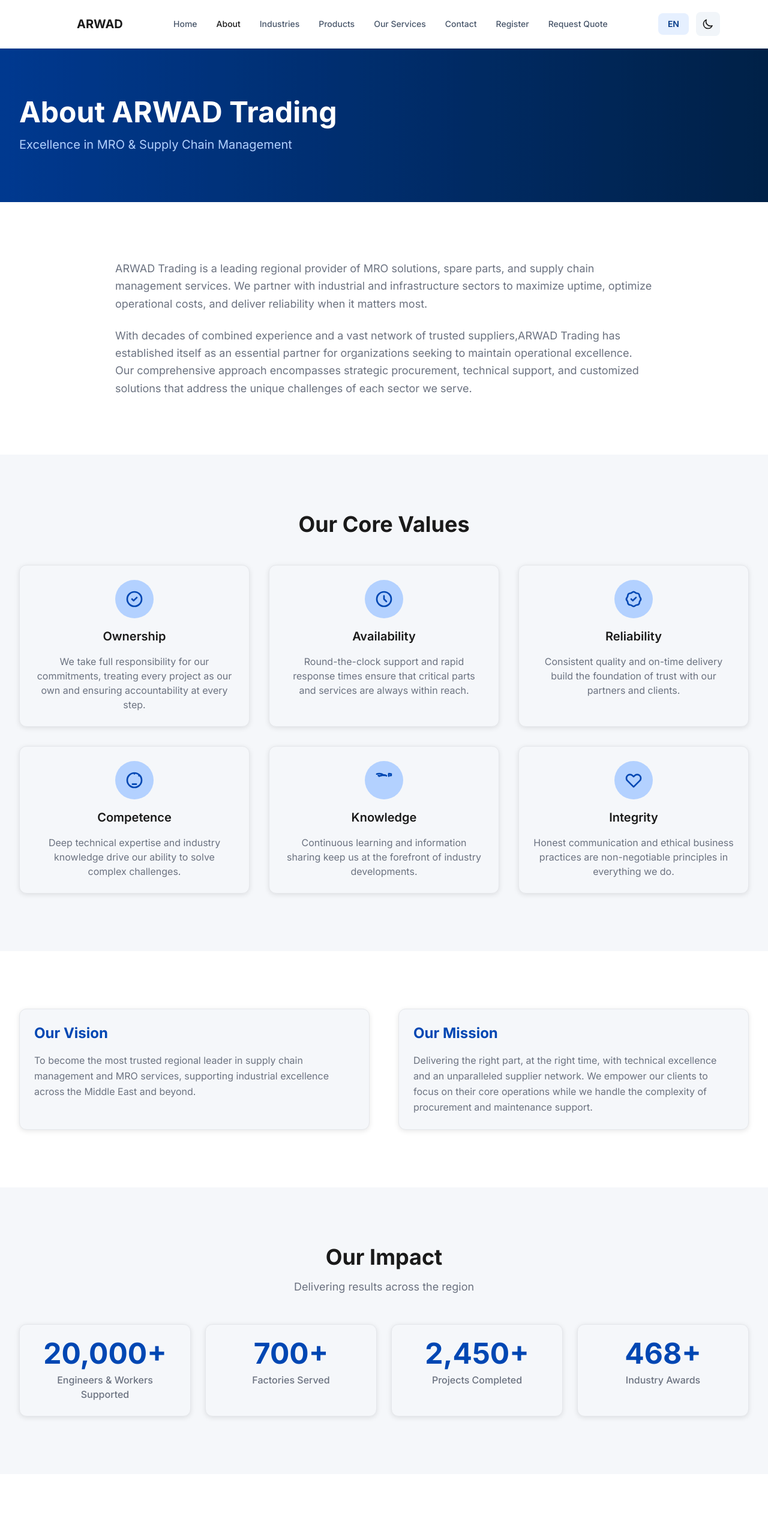
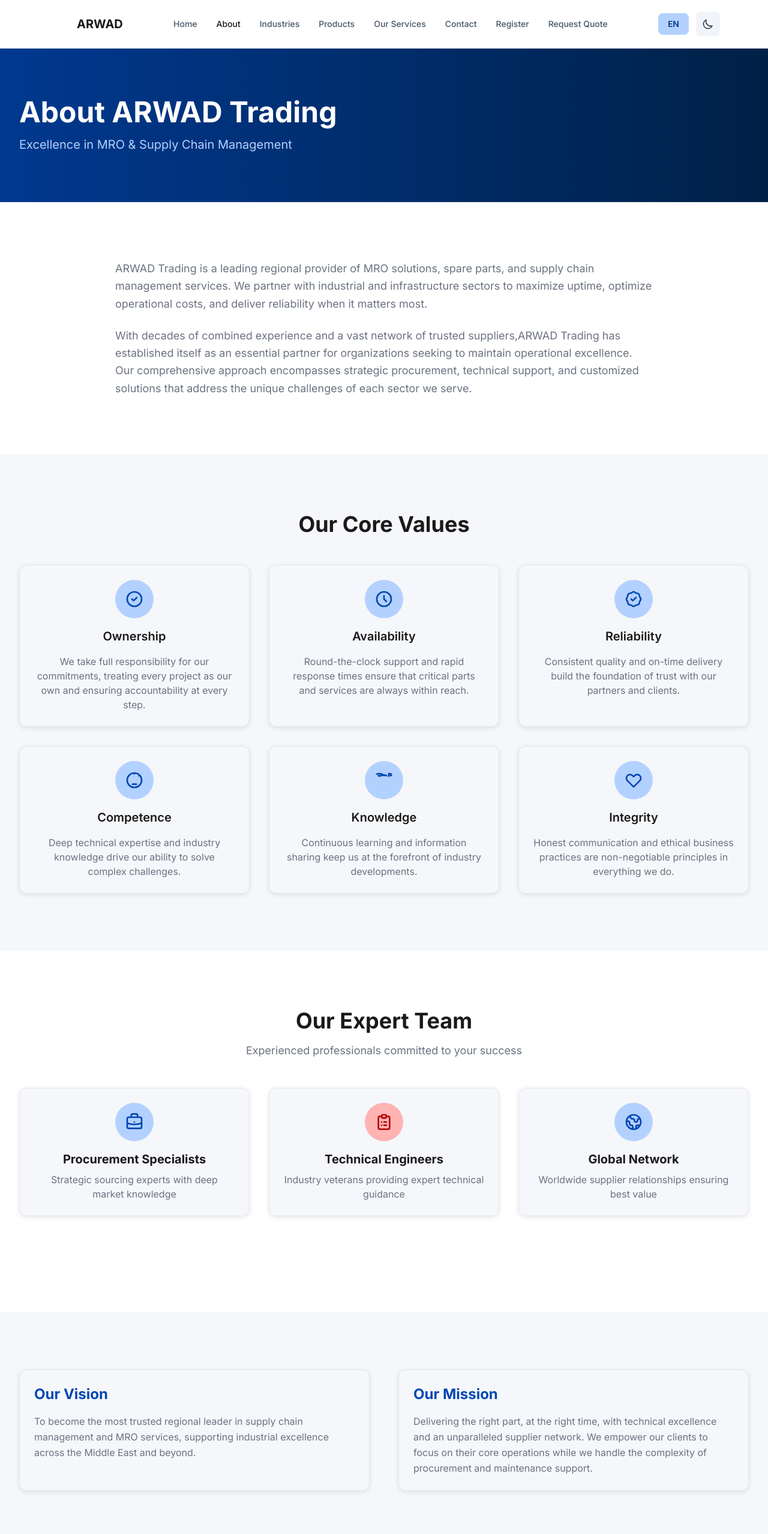
Before and after one commit to SinanZo/Arwad, a Next.js app: page /about in a window 1280 px wide. Shown: the top 2558 px of the page at 60% size. Built offline with nearby package versions, Linux system fonts and the light colour scheme.

Commit message:
feat: comprehensive website enhancement - improved header colors, added team section, expandable industry details, enhanced products filtering, service images, Google Maps integration, and consistent hero sections across all pages

```diff
--- a/app/about/page.tsx
+++ b/app/about/page.tsx
@@ -94,8 +94,49 @@ export default function About() {
         </div>
       </section>
 
+      {/* Team Approach */}
+      <section className="section-padding bg-background">
+        <div className="container-custom">
+          <SectionTitle
+            title="Our Expert Team"
+            subtitle="Experienced professionals committed to your success"
+            centered
+            className="mb-12"
+          />
+          <div className="grid md:grid-cols-3 gap-8 mb-16">
+            <div className="card text-center">
+              <div className="w-16 h-16 bg-primary-100 dark:bg-primary-900/30 rounded-full flex items-center justify-center mx-auto mb-4">
+                <svg className="w-8 h-8 text-primary-600 dark:text-primary-400" fill="none" stroke="currentColor" viewBox="0 0 24 24">
+                  <path strokeLinecap="round" strokeLinejoin="round" strokeWidth={2} d="M21 13.255A23.931 23.931 0 0112 15c-3.183 0-6.22-.62-9-1.745M16 6V4a2 2 0 00-2-2h-4a2 2 0 00-2 2v2m4 6h.01M5 20h14a2 2 0 002-2V8a2 2 0 00-2-2H5a2 2 0 00-2 2v10a2 2 0 002 2z" />
+                </svg>
+              </div>
+              <h3 className="text-xl font-bold mb-2">Procurement Specialists</h3>
+              <p className="text-secondary">Strategic sourcing experts with deep market knowledge</p>
+            </div>
+            <div className="card text-center">
+              <div className="w-16 h-16 bg-accent-100 dark:bg-accent-900/30 rounded-full flex items-center justify-center mx-auto mb-4">
+                <svg className="w-8 h-8 text-accent-600 dark:text-accent-400" fill="none" stroke="currentColor" viewBox="0 0 24 24">
+                  <path strokeLinecap="round" strokeLinejoin="round" strokeWidth={2} d="M9 5H7a2 2 0 00-2 2v12a2 2 0 002 2h10a2 2 0 002-2V7a2 2 0 00-2-2h-2M9 5a2 2 0 002 2h2a2 2 0 002-2M9 5a2 2 0 012-2h2a2 2 0 012 2m-3 7h3m-3 4h3m-6-4h.01M9 16h.01" />
+                </svg>
+              </div>
+              <h3 className="text-xl font-bold mb-2">Technical Engineers</h3>
+              <p className="text-secondary">Industry veterans providing expert technical guidance</p>
+            </div>
+            <div className="card text-center">
+              <div className="w-16 h-16 bg-primary-100 dark:bg-primary-900/30 rounded-full flex items-center justify-center mx-auto mb-4">
+                <svg className="w-8 h-8 text-primary-600 dark:text-primary-400" fill="none" stroke="currentColor" viewBox="0 0 24 24">
+                  <path strokeLinecap="round" strokeLinejoin="round" strokeWidth={2} d="M3.055 11H5a2 2 0 012 2v1a2 2 0 002 2 2 2 0 012 2v2.945M8 3.935V5.5A2.5 2.5 0 0010.5 8h.5a2 2 0 012 2 2 2 0 104 0 2 2 0 012-2h1.064M15 20.488V18a2 2 0 012-2h3.064M21 12a9 9 0 11-18 0 9 9 0 0118 0z" />
+                </svg>
+              </div>
+              <h3 className="text-xl font-bold mb-2">Global Network</h3>
+              <p className="text-secondary">Worldwide supplier relationships ensuring best value</p>
+            </div>
+          </div>
+        </div>
+      </section>
+
       {/* Vision & Mission */}
-      <section className="section-padding bg-background">
+      <section className="section-padding bg-surface">
         <div className="container-custom">
           <div className="grid md:grid-cols-2 gap-12">
             <div className="card">
--- a/app/contact/page.tsx
+++ b/app/contact/page.tsx
@@ -56,9 +56,19 @@ export default function Contact() {
           </div>
 
           <div>
-            {/* Placeholder for map or other info */}
-            <div className="h-96 bg-gradient-to-br from-primary-100 to-primary-200 dark:from-primary-900 dark:to-primary-800 rounded-2xl shadow-custom-lg flex items-center justify-center text-secondary">
-              <p>{t('contact.map_placeholder') || 'Map placeholder - Integrate Google Maps or similar service'}</p>
+            {/* Google Maps Embed */}
+            <div className="h-96 rounded-2xl shadow-custom-lg overflow-hidden border border-custom">
+              <iframe
+                src="https://www.google.com/maps/embed?pb=!1m18!1m12!1m3!1d3610.1907397967754!2d55.26254731501477!3d25.197196383886965!2m3!1f0!2f0!3f0!3m2!1i1024!2i768!4f13.1!3m3!1m2!1s0x3e5f682829c85bf%3A0xa5bbe3a0e7db2fb0!2sBusiness%20Bay%20-%20Dubai!5e0!3m2!1sen!2sae!4v1234567890123!5m2!1sen!2sae"
+                width="100%"
+                height="100%"
+                style={{ border: 0 }}
+                allowFullScreen
+                loading="lazy"
+                referrerPolicy="no-referrer-when-downgrade"
+                title="Arwad Location Map"
+                className="grayscale-[30%] dark:grayscale-[70%]"
+              />
             </div>
           </div>
         </div>
--- a/app/our-services/page.tsx
+++ b/app/our-services/page.tsx
@@ -90,7 +90,14 @@ export default function OurServices() {
                 </ul>
               </div>
             </div>
-            <div className="relative h-96 bg-gradient-to-br from-primary-100 to-primary-200 dark:from-primary-900 dark:to-primary-800 rounded-2xl shadow-custom-lg" />
+            <div className="relative h-96 rounded-2xl shadow-custom-lg overflow-hidden">
+              <img
+                src="/images/home/company-overview.svg"
+                alt="Procurement Services"
+                className="w-full h-full object-cover"
+              />
+              <div className="absolute inset-0 bg-gradient-to-t from-primary-900/50 to-transparent" />
+            </div>
           </div>
         </div>
       </section>
@@ -126,7 +133,14 @@ export default function OurServices() {
                 </ul>
               </div>
             </div>
-            <div className="md:order-1 relative h-96 bg-gradient-to-br from-accent-100 to-accent-200 dark:from-accent-900 dark:to-accent-800 rounded-2xl shadow-custom-lg" />
+            <div className="md:order-1 relative h-96 rounded-2xl shadow-custom-lg overflow-hidden">
+              <img
+                src="/images/products/sensor.svg"
+                alt="Customized Solutions"
+                className="w-full h-full object-cover"
+              />
+              <div className="absolute inset-0 bg-gradient-to-t from-accent-900/50 to-transparent" />
+            </div>
           </div>
         </div>
       </section>
@@ -162,7 +176,14 @@ export default function OurServices() {
                 </ul>
               </div>
             </div>
-            <div className="relative h-96 bg-gradient-to-br from-primary-100 to-primary-200 dark:from-primary-900 dark:to-primary-800 rounded-2xl shadow-custom-lg" />
+            <div className="relative h-96 rounded-2xl shadow-custom-lg overflow-hidden">
+              <img
+                src="/images/products/motor.svg"
+                alt="Automation Solutions"
+                className="w-full h-full object-cover"
+              />
+              <div className="absolute inset-0 bg-gradient-to-t from-primary-900/50 to-transparent" />
+            </div>
           </div>
         </div>
       </section>
@@ -198,7 +219,14 @@ export default function OurServices() {
                 </ul>
               </div>
             </div>
-            <div className="md:order-1 relative h-96 bg-gradient-to-br from-accent-100 to-accent-200 dark:from-accent-900 dark:to-accent-800 rounded-2xl shadow-custom-lg" />
+            <div className="md:order-1 relative h-96 rounded-2xl shadow-custom-lg overflow-hidden">
+              <img
+                src="/images/products/valve.svg"
+                alt="Assessment Services"
+                className="w-full h-full object-cover"
+              />
+              <div className="absolute inset-0 bg-gradient-to-t from-accent-900/50 to-transparent" />
+            </div>
           </div>
         </div>
       </section>
--- a/components/Footer.tsx
+++ b/components/Footer.tsx
@@ -25,7 +25,7 @@ export default function Footer() {
   ]
 
   return (
-    <footer className="bg-surface border-t border-custom mt-16">
+    <footer className="bg-slate-50 dark:bg-slate-900 border-t border-slate-200 dark:border-slate-800 mt-16">
       <div className="container-custom py-12">
         <div className="grid grid-cols-1 md:grid-cols-2 lg:grid-cols-4 gap-8">
           {/* About Section */}
--- a/components/Header.tsx
+++ b/components/Header.tsx
@@ -124,7 +124,7 @@ export default function Header() {
       : pathname.startsWith(href);
 
   return (
-    <header className="sticky top-0 z-50 border-b border-slate-200 bg-white/90 shadow-sm backdrop-blur-md dark:border-slate-800 dark:bg-bgDark/90">
+    <header className="sticky top-0 z-50 border-b border-slate-200 bg-white/95 shadow-sm backdrop-blur-md dark:border-slate-700 dark:bg-slate-900/95">
       <nav className="mx-auto max-w-6xl px-4">
         <div className="flex h-16 items-center justify-between md:h-20">
           {/* Logo */}
@@ -162,7 +162,7 @@ export default function Header() {
             {/* Language Toggle */}
             <button
               onClick={toggleLanguage}
-              className="rounded-lg bg-primary-50 px-4 py-2 text-sm font-semibold text-primary-700 hover:bg-primary-100 dark:bg-primary-900/30 dark:text-primary-300 dark:hover:bg-primary-900/50 transition-colors"
+              className="rounded-lg bg-primary-100 px-4 py-2 text-sm font-semibold text-primary-700 hover:bg-primary-200 dark:bg-primary-900/50 dark:text-primary-200 dark:hover:bg-primary-800/70 transition-colors"
               aria-label={t("language.toggle" as any)}
             >
               {mounted && (lang === "en" ? "EN" : "AR")}
@@ -172,12 +172,13 @@ export default function Header() {
             {mounted && (
               <button
                 onClick={toggleTheme}
-                className="rounded-lg bg-slate-100 p-2.5 hover:bg-slate-200 dark:bg-slate-800 dark:hover:bg-slate-700 transition-colors"
+                className="rounded-lg bg-slate-100 p-2.5 hover:bg-slate-200 dark:bg-slate-700 dark:hover:bg-slate-600 transition-colors text-slate-700 dark:text-slate-200"
                 aria-label={t("theme.toggle" as any)}
               >
                 {theme === "dark" ? <SunIcon /> : <MoonIcon />}
               </button>
             )}
+
 
             {/* Mobile Menu Toggle */}
             <button
```
Also changed, not shown: app/industries/page.tsx (+42 -7 lines), app/products/page.tsx (+4 -2 lines), app/quote-order/page.tsx (+3 -1 lines), app/register/page.tsx (+2 -1 lines).
